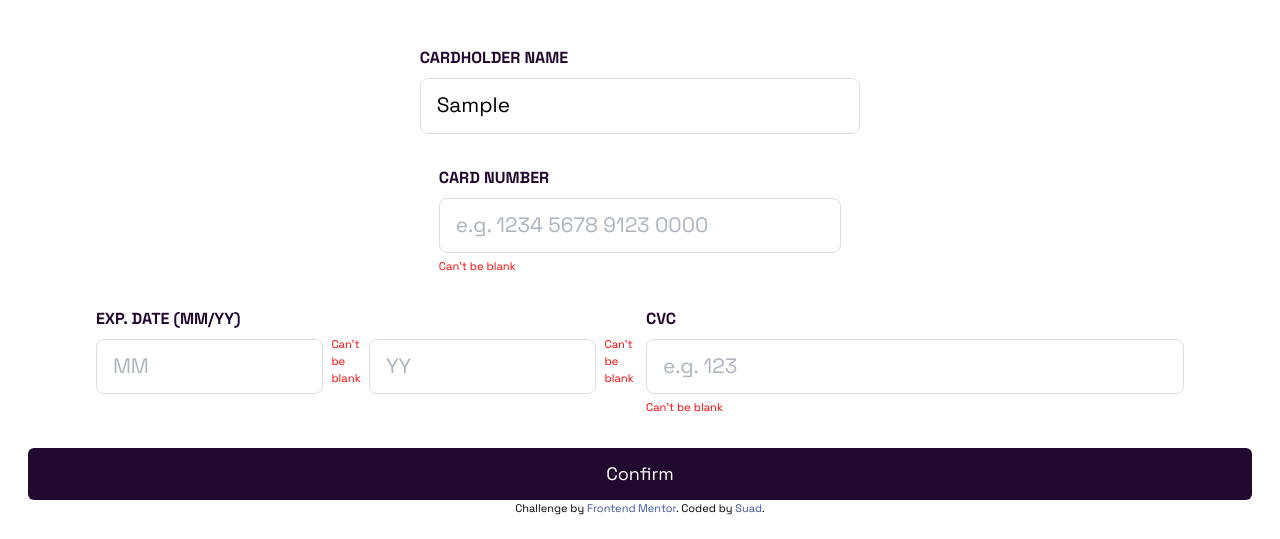
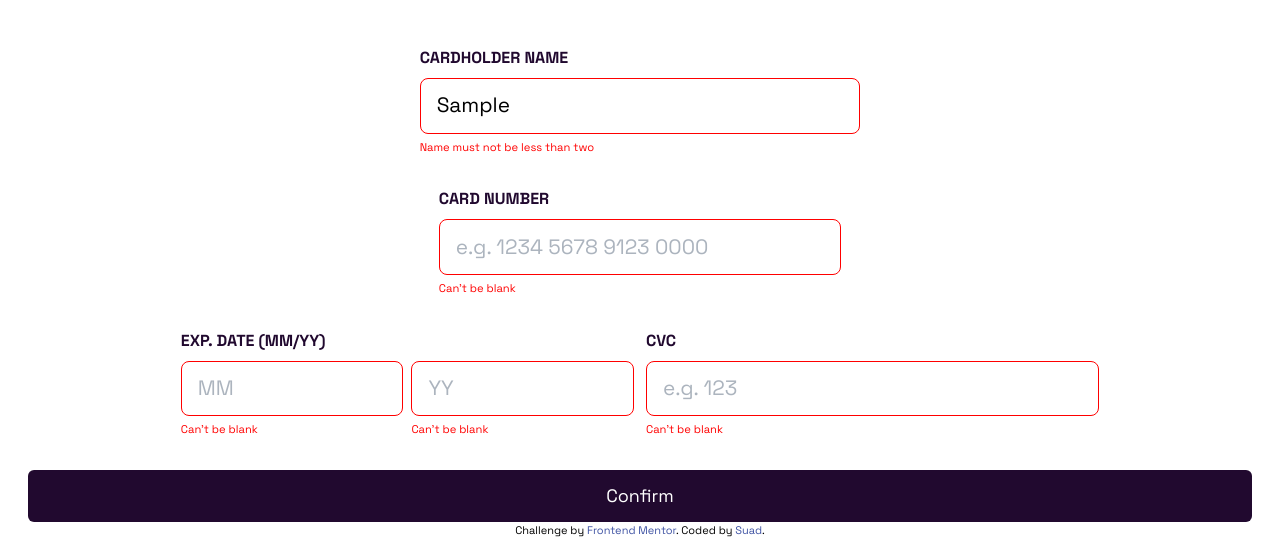
Before and after one commit to dunt21/interactive-card-details-form-main, a plain HTML site: page index.html in a window 1280 px wide. Both pictures are taken after typing "Sample", "Sample", "Sample", "Sample", "Sample" into the empty fields and a click on the button "Confirm". Shown: the part 306-845 px from the top of the page. Before the commit the page ends 823 px from the top, so only its background shows below. Drawn offline with Linux system fonts and the light colour scheme.

Commit message:
Implement input validation and error messaging for card details form

```diff
--- a/index.html
+++ b/index.html
@@ -102,6 +102,7 @@ this.value = nameFormat;
             <div class="flex-1">
               <label class="">EXP. DATE (MM/YY)</label>
               <div class="flex gap-2">
+                <div>
                   <input
                     type="text"
                     placeholder="MM"
@@ -111,13 +112,15 @@ this.value = nameFormat;
                  {
                   this.value = this.value
                  }else{
-                  this.value = 0
+                  this.value = ''
                  }
 
                 "
                     id="month-input"
                     required
                   />
+                </div>
+                <div>
                   <input
                     type="text"
                     placeholder="YY"
@@ -126,6 +129,7 @@ this.value = nameFormat;
                     required
                     id="year-input"
                   />
+                </div>
               </div>
             </div>
 
--- a/script.js
+++ b/script.js
@@ -24,19 +24,65 @@ updateCard(cvcInput, cvc);
 updateCard(monthInput, month);
 updateCard(yearInput, year);
 
-function displayError(input) {
+//to create an error msg
+function createErrMsg(input, msg) {
   const errMsg = document.createElement("p");
-  errMsg.textContent = "Can't be blank";
+  errMsg.textContent = msg;
   errMsg.style.color = "red";
   errMsg.style.fontSize = "0.7rem";
   errMsg.style.marginTop = "5px";
 
+  input.style.border = "1px solid red";
+  input.insertAdjacentElement("afterend", errMsg);
+}
+
+function displayError(input) {
+  const existErrMsg = input.nextElementSibling;
+  const isPresent = existErrMsg;
+
+  //for displaying empty inputs
   if (input.value === "") {
-    input.classList.add("border-2", "border-red-400");
-    input.insertAdjacentElement("afterend", errMsg);
+    if (!isPresent) {
+      createErrMsg(input, "Can't be blank");
+    }
   } else {
-    errMsg.classList.add("hidden");
+    input.style.border = "1px solid hsl(270, 3%, 87%)";
     input.classList.remove("border-2", "border-red-400");
+    if (isPresent) {
+      existErrMsg.remove();
+    }
+  }
+
+  //for checking name length
+  if (
+    input === nameInput &&
+    nameInput.value != "" &&
+    nameInput.value.trim().split(" ").length < 2
+  ) {
+    createErrMsg(nameInput, "Name must not be less than two");
+  }
+
+  //for checking card length
+  if (
+    input === cardNumInput &&
+    cardNumInput.value != "" &&
+    cardNumInput.value.replace(/\s+/g, "").length < 16
+  ) {
+    createErrMsg(cardNumInput, "Card number must be upto 16");
+  }
+
+  //for month and year value
+  if (input === monthInput && monthInput.value != "" && monthInput.value < 1) {
+    createErrMsg(monthInput, "Kindly enter a valid month");
+  }
+
+  if (input === yearInput && yearInput.value != "" && yearInput.value < 10) {
+    createErrMsg(yearInput, "Kindly enter a valid year");
+  }
+
+  //for cvc length
+  if (input === cvcInput && cvcInput.value != "" && cvcInput.value.length < 3) {
+    createErrMsg(cvcInput, "Cvc number must be upto 3");
   }
 }
 
```
Also changed, not shown: src/output.css. Lines whose indentation alone changed are shown as unchanged.
